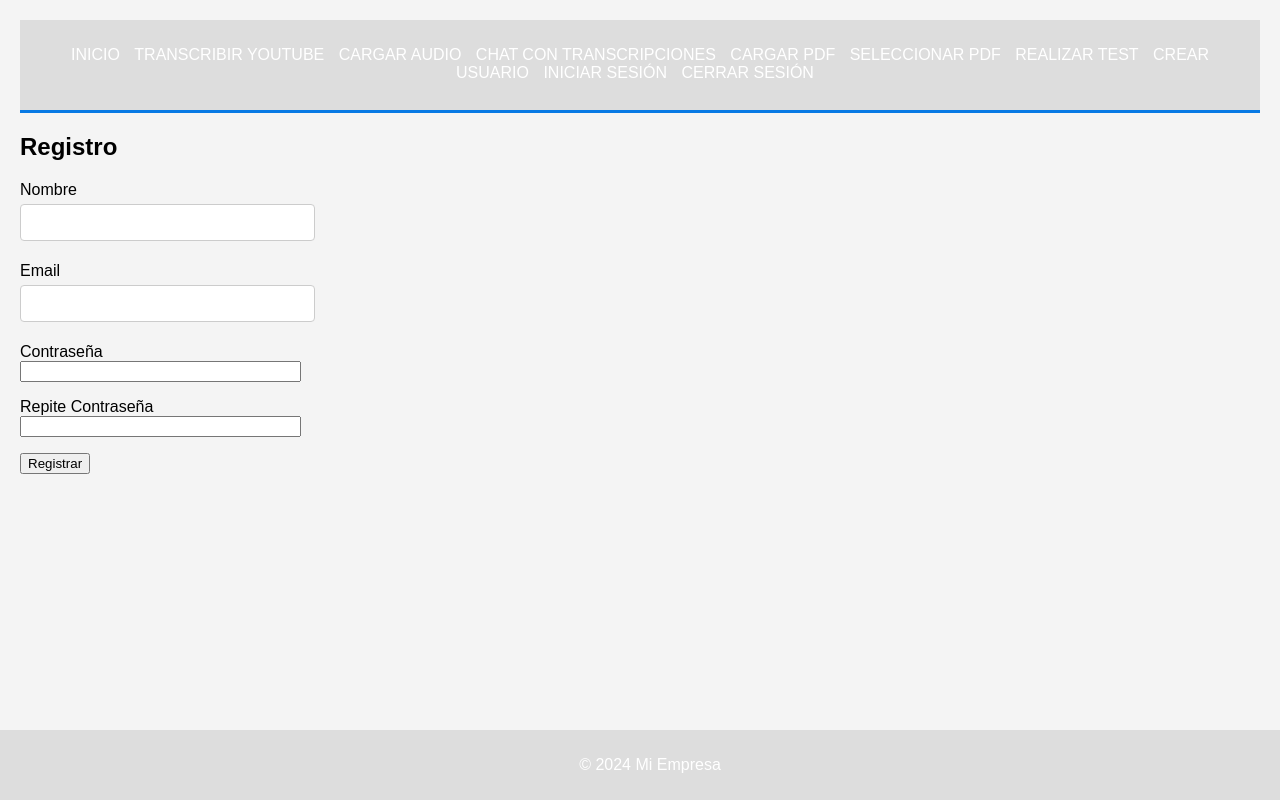
After one commit to cadamar1236/Proyecto, a Flask app: page /registro in a window 1280 px wide. The commit adds this page. Run offline with Flask 3, Linux system fonts and the light colour scheme; parts of the project's set-up code (start-up, migrations or seed data) failed here and were passed over; some libraries are stand-ins or nearby versions.

Commit message:
Nuevo subida langchain con experiments cambiado1

```diff
--- /dev/null
+++ b/mi-proyecto-web/app/extensions.py
@@ -0,0 +1,3 @@
+from flask_sqlalchemy import SQLAlchemy
+
+db = SQLAlchemy()
--- a/mi-proyecto-web/app/forms.py
+++ b/mi-proyecto-web/app/forms.py
@@ -1,8 +1,21 @@
 # forms.py
 from flask_wtf import FlaskForm
 from flask_wtf.file import FileField, FileAllowed
-from wtforms import StringField, SubmitField
-from wtforms.validators import DataRequired, URL
+from wtforms import StringField, PasswordField, BooleanField, SubmitField
+from wtforms.validators import DataRequired, Email, EqualTo, URL
+
+class RegistroForm(FlaskForm):
+    nombre = StringField('Nombre', validators=[DataRequired()])
+    email = StringField('Email', validators=[DataRequired(), Email()])
+    password = PasswordField('Contraseña', validators=[DataRequired()])
+    password2 = PasswordField('Repite Contraseña', validators=[DataRequired(), EqualTo('password')])
+    submit = SubmitField('Registrar')
+
+class LoginForm(FlaskForm):
+    email = StringField('Email', validators=[DataRequired(), Email()])
+    password = PasswordField('Contraseña', validators=[DataRequired()])
+    remember_me = BooleanField('Recuérdame')
+    submit = SubmitField('Iniciar Sesión')
 
 class AudioUploadForm(FlaskForm):
     audio = FileField('Upload Audio', validators=[FileAllowed(['mp3', 'wav', 'ogg'], 'Audio only!')])
--- a/mi-proyecto-web/app/templates/base.html
+++ b/mi-proyecto-web/app/templates/base.html
@@ -17,28 +17,6 @@
         input[type="text"], input[type="file"], select, button { padding: 10px; margin: 5px 0; border: 1px solid #ccc; border-radius: 4px; }
         .submit-btn { background-color: #007bff; color: white; border: none; cursor: pointer; }
         .submit-btn:hover { background-color: #0056b3; }
-        #chatbot-container {
-            position: fixed;
-            bottom: 20px;
-            right: 20px;
-            width: 300px;
-            background-color: #f5f5f5;
-            border: 1px solid #ddd;
-            padding: 10px;
-            border-radius: 8px;
-            box-shadow: 0 4px 6px rgba(0, 0, 0, 0.1);
-        }
-        #chat-messages {
-            height: 200px;
-            overflow-y: auto;
-            border-bottom: 1px solid #ddd;
-            padding: 5px;
-            margin-bottom: 10px;
-        }
-        .chat-container { display: flex; flex-direction: column; margin-bottom: 20px; }
-        .user-message, .bot-response { margin: 5px 0; }
-        .user-message { align-self: flex-end; }
-        .bot-response { align-self: flex-start; }
     </style>
 </head>
 <body>
@@ -49,10 +27,13 @@
                 <li><a href="{{ url_for('transcribe_youtube') }}">Transcribir YouTube</a></li>
                 <li><a href="{{ url_for('upload_audio') }}">Cargar Audio</a></li>
                 <li><a href="{{ url_for('chat_interface') }}">Chat con Transcripciones</a></li>
-                <!-- Nuevos enlaces añadidos -->
                 <li><a href="{{ url_for('upload_pdf') }}">Cargar PDF</a></li>
                 <li><a href="{{ url_for('select_pdf') }}">Seleccionar PDF</a></li>
                 <li><a href="{{ url_for('generate_test') }}">Realizar Test</a></li>
+                <!-- Nueva opción para registrarse -->
+                <li><a href="{{ url_for('registro') }}">Crear Usuario</a></li>
+                <li><a href="{{ url_for('login') }}">Iniciar sesión</a></li>
+                <li><a href="{{ url_for('logout') }}">Cerrar Sesión</a></li>
             </ul>
         </nav>
     </header>
@@ -74,56 +55,5 @@
     <footer>
         <p>&copy; {{ now.year }} Mi Empresa</p>
     </footer>
-
-    <div id="chatbot-container">
-        <h4>Chatbot Mistral AI</h4>
-        <select id="transcription-select">
-            <!-- Las opciones de transcripción se cargan aquí -->
-            <!-- ... -->
-        </select>
-        <div id="chat-messages"></div>
-        <input type="text" id="chat-input" placeholder="Escribe tu pregunta aquí...">
-        <button onclick="sendMessage()">Enviar</button>
-    </div>
-
-    <script>
-        function sendMessage() {
-            var userInput = document.getElementById('chat-input').value;
-            var transcriptionSelected = document.getElementById('transcription-select').value;
-            if (userInput && transcriptionSelected) { // Asegúrese de que el usuario haya ingresado texto y seleccionado una transcripción
-                fetch('/chat_interface/' + encodeURIComponent(transcriptionSelected), {
-                    method: 'POST',
-                    headers: {
-                        'Content-Type': 'application/json',
-                    },
-                    body: JSON.stringify({ question: userInput })
-                })
-                .then(response => {
-                    if (!response.ok) {
-                        throw new Error('La respuesta de la red no fue exitosa');
-                    }
-                    return response.json();
-                })
-                .then(data => {
-                    var chatMessages = document.getElementById('chat-messages');
-                    var botResponseDiv = document.createElement('div');
-                    botResponseDiv.className = 'bot-response';
-                    if (data.error) {
-                        botResponseDiv.textContent = "Error: " + data.error;
-                    } else {
-                        botResponseDiv.textContent = "Chatbot: " + data.response;
-                    }
-                    chatMessages.appendChild(botResponseDiv);
-                    chatMessages.scrollTop = chatMessages.scrollHeight;
-                })
-                .catch((error) => {
-                    console.error('Error:', error);
-                });
-            } else {
-                alert('Por favor, escribe tu mensaje y selecciona una transcripción.');
-            }
-            document.getElementById('chat-input').value = ''; // Limpia el campo de entrada después de enviar
-        }
-    </script>
 </body>
 </html>
--- /dev/null
+++ b/mi-proyecto-web/app/templates/registro.html
@@ -0,0 +1,37 @@
+{% extends "base.html" %}
+
+{% block content %}
+  <h2>Registro</h2>
+  <form action="" method="post" novalidate>
+      {{ form.hidden_tag() }}
+      <p>
+          {{ form.nombre.label }}<br>
+          {{ form.nombre(size=32) }}<br>
+          {% for error in form.nombre.errors %}
+          <span style="color: red;">[{{ error }}]</span>
+          {% endfor %}
+      </p>
+      <p>
+          {{ form.email.label }}<br>
+          {{ form.email(size=32) }}<br>
+          {% for error in form.email.errors %}
+          <span style="color: red;">[{{ error }}]</span>
+          {% endfor %}
+      </p>
+      <p>
+          {{ form.password.label }}<br>
+          {{ form.password(size=32) }}<br>
+          {% for error in form.password.errors %}
+          <span style="color: red;">[{{ error }}]</span>
+          {% endfor %}
+      </p>
+      <p>
+          {{ form.password2.label }}<br>
+          {{ form.password2(size=32) }}<br>
+          {% for error in form.password2.errors %}
+          <span style="color: red;">[{{ error }}]</span>
+          {% endfor %}
+      </p>
+      <p>{{ form.submit() }}</p>
+  </form>
+{% endblock %}
--- a/mi-proyecto-web/app/templates/select_pdf.html
+++ b/mi-proyecto-web/app/templates/select_pdf.html
@@ -7,7 +7,7 @@
 {% if pdf_files %}
     <ul>
         {% for pdf in pdf_files %}
-            <li><a href="/generate_test_route?pdf_path={{ pdf }}">{{ pdf }}</a></li>
+            <li><a href="{{ url_for('generate_test_route', pdf_path=pdf) }}">{{ pdf }}</a></li>
         {% endfor %}
     </ul>
 {% else %}
--- a/mi-proyecto-web/app/templates/take_test.html
+++ b/mi-proyecto-web/app/templates/take_test.html
@@ -10,8 +10,10 @@
             <p>{{ loop.index }}. {{ question.question }}</p>
             {% for choice in question.choices %}
                 <div class="choice">
-                    <input type="radio" id="choice{{ loop.parentloop.index }}{{ loop.index }}" name="question{{ loop.parentloop.index }}" value="{{ choice }}">
-                    <label for="choice{{ loop.parentloop.index }}{{ loop.index }}">{{ choice }}</label>
+                    <!-- Asegúrate de que cada input tenga un nombre único basado en el índice de la pregunta -->
+                    <input type="radio" id="question{{ loop.index0 }}choice{{ loop.index0 }}" name="question{{ loop.index }}" value="{{ choice }}">
+                    <label for="question{{ loop.index0 }}choice{{ loop.index0 }}">{{ choice }}</label>
+
                 </div>
             {% endfor %}
         </div>
--- a/mi-proyecto-web/app/templates/upload_pdf.html
+++ b/mi-proyecto-web/app/templates/upload_pdf.html
@@ -5,6 +5,7 @@
 {% block content %}
 <h1>Cargar PDF para Generar Test</h1>
 <form action="/upload_pdf" method="post" enctype="multipart/form-data">
+    {{ form.csrf_token() }}  <!-- Agregar esta línea para incluir el token CSRF -->
     <label for="pdf">Selecciona un archivo PDF:</label>
     <input type="file" id="pdf" name="pdf" accept=".pdf" required>
     <input type="submit" value="Cargar PDF">
--- a/mi-proyecto-web/app/views.py
+++ b/mi-proyecto-web/app/views.py
@@ -1,11 +1,12 @@
-from flask import Flask, render_template, request, redirect, url_for, flash, jsonify, session
+from flask import Flask, render_template, request, redirect, url_for, flash, jsonify, session, current_app as app
 from .forms import AudioUploadForm, YouTubeForm, PDFUploadForm  # Asegúrate de incluir PDFUploadForm
 from werkzeug.utils import secure_filename  # Importación para manejar nombres de archivo seguros
 from .util import whisper_util
 import os
+from .models import Usuario
 from .util  import chatbot
-from app import app
 from langchain_groq import ChatGroq
+from app.extensions import db
 from langchain_core.prompts import ChatPromptTemplate
 from transformers import AutoTokenizer, AutoModelForQuestionAnswering
 import torch
@@ -23,6 +24,43 @@ from langchain_community.document_loaders import PyPDFLoader # Asume que has cre
 from langchain.text_splitter import CharacterTextSplitter
 from langchain_community.vectorstores import Chroma
 from langchain.chains import ConversationalRetrievalChain
+from app.forms import LoginForm, RegistroForm
+from app.models import Usuario
+
+@app.route('/registro', methods=['GET', 'POST'])
+def registro():
+    form = RegistroForm()
+    if form.validate_on_submit():
+        user = Usuario(nombre=form.nombre.data, email=form.email.data)
+        user.set_password(form.password.data)
+        db.session.add(user)
+        db.session.commit()
+        flash('¡Registro exitoso!')
+        return redirect(url_for('login'))
+    return render_template('registro.html', title='Registro', form=form)
+
+from flask_login import login_user
+
+@app.route('/login', methods=['GET', 'POST'])
+def login():
+    form = LoginForm()
+    if form.validate_on_submit():
+        user = Usuario.query.filter_by(email=form.email.data).first()
+        if user and user.check_password(form.password.data):
+            login_user(user, remember=form.remember_me.data)
+            flash('Inicio de sesión exitoso.', 'success')
+            return redirect(url_for('base'))
+        else:
+            flash('Inicio de sesión fallido. Revisa tu correo y contraseña.', 'error')
+    return render_template('login.html', title='Iniciar Sesión', form=form)
+
+from flask_login import logout_user
+
+@app.route('/logout')
+def logout():
+    logout_user()
+    flash('Has cerrado sesión con éxito.', 'info')
+    return redirect(url_for('index'))
 
 
 load_dotenv()
@@ -78,51 +116,71 @@ def transcribe_youtube():
     return render_template('transcription.html', form=form)
 
 
+
+
+import fitz  # Asegúrate de haber instalado PyMuPDF
+
 @app.route('/upload_pdf', methods=['GET', 'POST'])
 def upload_pdf():
     form = PDFUploadForm()
     if form.validate_on_submit():
         pdf_file = form.pdf.data
         filename = secure_filename(pdf_file.filename)
-        pdf_path = os.path.join('uploads', filename)
-        pdf_file.save(pdf_path)
-
-        # Aquí simplemente redirigimos al usuario a la ruta de chat con el nombre del archivo como argumento
-        return redirect(url_for('chat_with_pdf_context', pdf_path=filename))
-    return render_template('upload_pdf.html', form=form)
-
-import fitz  # Asegúrate de haber instalado PyMuPDF
-
-@app.route('/upload_pdf', methods=['GET', 'POST'])
-def upload_pdf1():
-    form = PDFUploadForm()
-    if form.validate_on_submit():
-        pdf_file = form.pdf.data
-        filename = secure_filename(pdf_file.filename)
-        pdf_path = os.path.join('uploads', filename)
+        pdf_path = os.path.join(app.config['UPLOAD_FOLDER'], filename)
         pdf_file.save(pdf_path)
 
         # Leer el contenido del PDF subido
         pdf_content = read_pdf_content(pdf_path)
+        flash('Archivo PDF cargado con éxito.', 'success')
 
-        # Redirige con el contenido del PDF a la siguiente etapa
-        session['pdf_content'] = pdf_content  # Almacenamos el contenido en la sesión
+        # Almacenar el contenido del PDF en la sesión
+        session['pdf_content'] = pdf_content
+
         return redirect(url_for('generate_test_route'))
     return render_template('upload_pdf.html', form=form)
 
+
 @app.route('/select_pdf')
 def select_pdf():
-    pdfs_dir = os.path.join(app.root_path, 'uploads')
-    pdf_files = [f for f in os.listdir(pdfs_dir) if f.endswith('.pdf')]
+    try:
+        pdfs_dir = os.path.join(app.root_path, app.config['UPLOAD_FOLDER'])
+        if not os.path.exists(pdfs_dir):
+            os.makedirs(pdfs_dir)  # Crea la carpeta si no existe
+        pdf_files = [f for f in os.listdir(pdfs_dir) if f.endswith('.pdf')]
+
+        if not pdf_files:
+            # Si no hay archivos PDF, envía un mensaje al usuario
+            flash('No se encontraron archivos PDF en la carpeta de subidas.', 'info')
+    except Exception as e:
+        # Captura cualquier excepción y envía un mensaje al usuario
+        flash('Ocurrió un error al intentar listar los archivos PDF.', 'error')
+        logging.error(f'Error al listar archivos PDF en {pdfs_dir}: {e}')
+        pdf_files = []  # Asegúrate de que pdf_files esté definido aunque ocurra un error
 
     return render_template('select_pdf.html', pdf_files=pdf_files)
 
+
 def read_pdf_content(pdf_path):
-    doc = fitz.open(pdf_path)
-    text = ""
-    for page in doc:
-        text += page.get_text()
-    return text
+    try:
+        doc = fitz.open(pdf_path)
+        text = ""
+        for page in doc:
+            text += page.get_text()
+        doc.close()  # Es una buena práctica cerrar el documento después de usarlo
+        return text
+    except fitz.fitz.FileNotFoundError:
+        # Manejar específicamente el error cuando el archivo PDF no se encuentra
+        logging.error(f"El archivo PDF en {pdf_path} no fue encontrado.")
+        return None
+    except fitz.fitz.PDFSyntaxError:
+        # Manejar específicamente los errores de sintaxis en el archivo PDF
+        logging.error(f"Error de sintaxis en el archivo PDF en {pdf_path}.")
+        return None
+    except Exception as e:
+        # Capturar cualquier otra excepción que no se haya anticipado
+        logging.error(f"Error al leer el contenido del PDF {pdf_path}: {e}")
+        return None
+
 
 
 @app.route('/chat_with_pdf_context', methods=['GET', 'POST'])
@@ -209,10 +267,16 @@ def chat_interface(transcription_filename):
 
 from langchain.prompts import PromptTemplate
 
-@app.route('/generate_test')
-def generate_test(pdf_content, num_questions):
+@app.route('/generate_test', methods=['GET'])
+def generate_test():
+    pdf_content = session.get('pdf_content')
+    if not pdf_content:
+        flash('No hay contenido de PDF disponible para generar el test.', 'error')
+        return redirect(url_for('index'))
 
-    chat = ChatGroq(model_name="mixtral-8x7b-32768", groq_api_key=os.getenv("GROQ_API_KEY"))
+    num_questions = request.args.get('num_questions', default=3, type=int)
+
+    chat = ChatGroq(model_name="mixtral-8x7b-32768", groq_api_key=os.getenv("GROQ_API_KEY"), language="es")
 
     system = """Eres un asistente que genera preguntas de opción múltiple. Debes proporcionar 3 preguntas sobre el texto dado, con 4 opciones de respuesta cada una. Usa el siguiente formato:
 
@@ -247,48 +311,48 @@ def generate_test(pdf_content, num_questions):
             "choices": choices
         })
 
-    return questions
+    session['questions'] = questions  # Almacena las preguntas en la sesión
+    return redirect(url_for('ask_questions'))
+
 
 @app.route('/generate_test_route')
 def generate_test_route():
-    pdf_content = session.get('pdf_content', '')
+    # Obtener el contenido del PDF desde la sesión
+    pdf_content = session.get('pdf_content')
     if not pdf_content:
         flash('No hay contenido de PDF disponible para generar el test.', 'error')
-        return redirect(url_for('index'))
+        return redirect(url_for('base'))
 
-    num_questions = 5  # Definir el número de preguntas que quieres generar
+    num_questions = 5  # O cualquier otro valor predeterminado que desees
 
-    questions = generate_test(pdf_content, num_questions)
-    session['questions'] = questions  # Almacenamos las preguntas en la sesión
+    # Redirigir a la ruta que realmente genera el test
+    return redirect(url_for('generate_test', num_questions=num_questions))
 
-    return redirect(url_for('take_test'))
 
-def check_answer(question, user_answer, chat):
+def check_answer(question_text, user_answer, options, pdf_content):
     chat = ChatGroq(model_name="mixtral-8x7b-32768", groq_api_key=os.getenv("GROQ_API_KEY"))
-    system = """Eres un asistente que evalúa respuestas de opción múltiple. Dada la pregunta, la respuesta del usuario y las opciones, determina si la respuesta del usuario es correcta.Responde con si o no"""
+    system = """Eres un asistente que evalúa respuestas de opción múltiple. Dada la pregunta, la respuesta del usuario, las opciones y el contenido del PDF, determina si la respuesta del usuario es correcta basándote en la información del PDF. Responde con 'sí' o 'no'."""
 
-    options = "".join("- " + choice + "\n" for choice in question["choices"])
+    human = f"""Contenido del PDF:
+    {pdf_content}
 
-    human = f"""Pregunta: {question["question"]}
-    Respuesta del usuario: {user_answer}
+    Pregunta: {question_text}
+
     Opciones:
-    {options}"""
+    {[option for option in options]}
+
+    Respuesta del usuario: {user_answer}"""
 
     prompt = ChatPromptTemplate.from_messages(
         [("system", system), ("human", human)]
     )
-
+    print(prompt.format_prompt(question_text=question_text, user_answer=user_answer, options=options, pdf_content=pdf_content))
     response = prompt | chat
-    print(response)
-    print(response.invoke({}).content)
     is_correct = response.invoke({}).content.lower().startswith("sí")
-    print(is_correct)
     if is_correct:
         return "correct"
     else:
         return "incorrect"
-
-
 
 @app.route('/take_test', methods=['GET', 'POST'])
 def ask_questions():
@@ -297,9 +361,18 @@ def ask_questions():
         questions = session.get('questions', [])
         score = 0
         total_questions = len(questions)
-        for question in questions:
-            user_answer = request.form.get(question["question"])
-            correctness = check_answer(question, user_answer)
+        user_answers = []
+        for i in range(total_questions):
+            user_answer = request.form.get(f"question{i}")
+            user_answers.append(user_answer)
+
+        pdf_content = session.get('pdf_content')  # Obtener el contenido del PDF desde la sesión
+
+        for i, question in enumerate(questions):
+            user_answer = user_answers[i]
+            options = question["choices"]
+            question_text = question["question"]
+            correctness = check_answer(question_text, user_answer, options, pdf_content)
             if correctness == "correct":
                 score += 1
 
@@ -314,5 +387,31 @@ def ask_questions():
             return redirect(url_for('index'))
         return render_template('take_test.html', questions=questions)
 
+@app.route('/submit_test', methods=['POST'])
+def submit_test():
+    questions = session.get('questions', [])
+    score = 0
+    total_questions = len(questions)
+    user_answers = []
+
+    for i in range(total_questions):
+        # Este es el cambio clave: Asegúrate de que se recoge correctamente la respuesta de cada pregunta basada en su índice
+        user_answer = request.form.get(f"question{i}")
+        user_answers.append(user_answer)
+
+    pdf_content = session.get('pdf_content')
+
+    for i, question in enumerate(questions):
+        user_answer = user_answers[i]
+        options = question["choices"]
+        question_text = question["question"]
+        correctness = check_answer(question_text, user_answer, options, pdf_content)
+        if correctness == "correct":
+            score += 1
+
+    flash(f'Tu puntuación es {score}/{total_questions}', 'info')
+    return redirect(url_for('index'))
+
+
 if __name__ == '__main__':
     app.run(debug=True)
--- a/mi-proyecto-web/requirements.txt
+++ b/mi-proyecto-web/requirements.txt
@@ -10,3 +10,5 @@ python-dotenv
 PyMuPDF
 torch
 chromadb
+flask_sqlalchemy
+flask_login
--- a/mi-proyecto-web/run.py
+++ b/mi-proyecto-web/run.py
@@ -1,4 +1,6 @@
-from app import app
+from app import create_app
+
+app = create_app()
 
 if __name__ == '__main__':
     app.run(debug=True)
```
Also changed, not shown: mi-proyecto-web/app/__init__.py (+24 -9 lines), mi-proyecto-web/app/models.py (+17 -0 lines), mi-proyecto-web/app/templates/login.html (added, +26 -0 lines), 3 other files.
